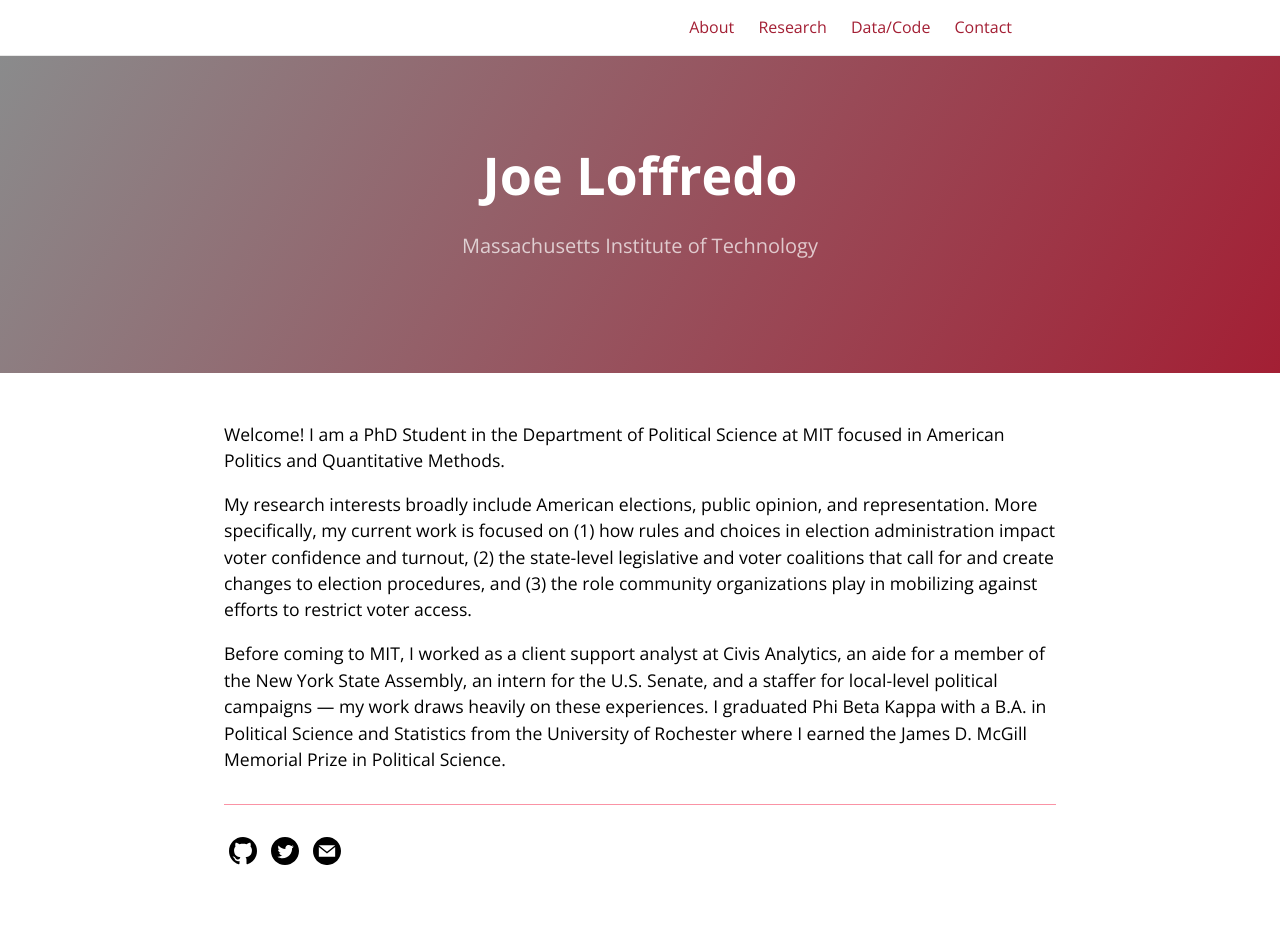
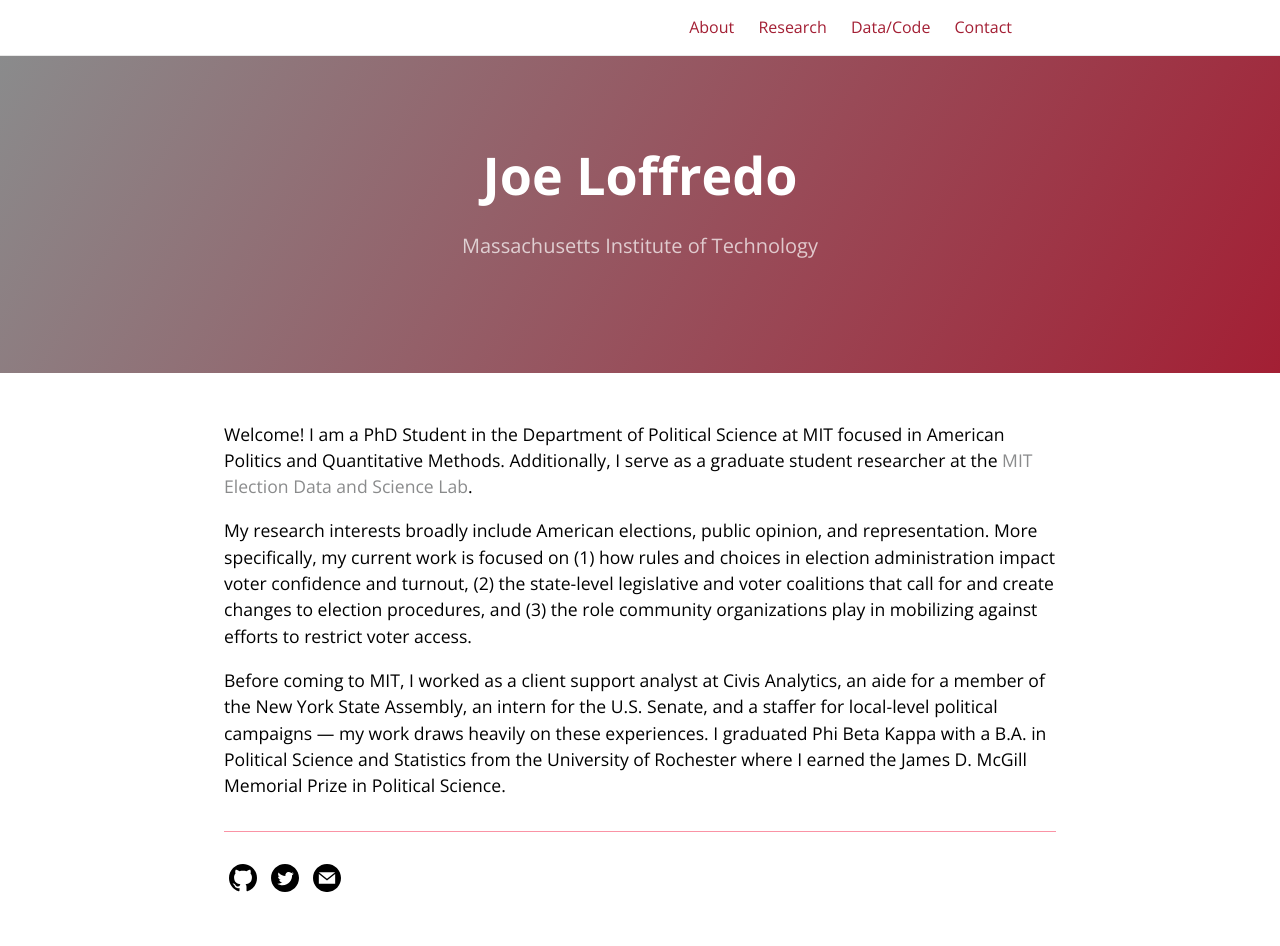
Before and after one commit to jloffredo2/jloffredo2.github.io, a Jekyll site: the page built from index.md, in a window 1280 px wide. Built offline with Jekyll 4.4.1, drawn with Linux system fonts in a browser that asks for light colours; before the commit the page ends 919 px from its top, so only the background shows below that.

Commit message:
add medsl to bio

```diff
--- a/index.md
+++ b/index.md
@@ -2,7 +2,7 @@
 # This is the bio that can be found on my home page.
 layout: home
 ---
-Welcome! I am a PhD Student in the Department of Political Science at MIT focused in American Politics and Quantitative Methods.
+Welcome! I am a PhD Student in the Department of Political Science at MIT focused in American Politics and Quantitative Methods. Additionally, I serve as a graduate student researcher at the [MIT Election Data and Science Lab](https://electionlab.mit.edu).
 
 My research interests broadly include American elections, public opinion, and representation. More specifically, my current work is focused on (1) how rules and choices in election administration impact voter confidence and turnout, (2) the state-level legislative and voter coalitions that call for and create changes to election procedures, and (3) the role community organizations play in mobilizing against efforts to restrict voter access.
 
```
